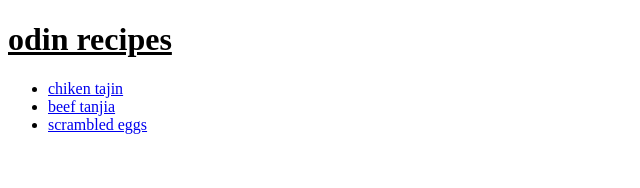
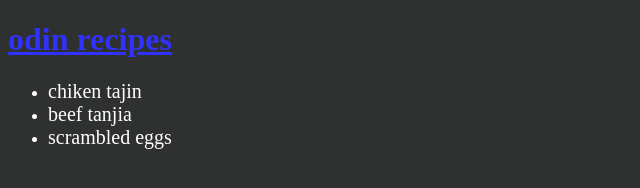
Before and after one commit to codinghaytam/odin-recipie, a plain HTML site: page index.html in a window 1280 px wide. Shown: the whole page, without its empty margins (0-640 px from the left). Drawn offline with Linux system fonts and the light colour scheme.

Commit message:
fist styling: addition of CSS file style/style.css and text and background colors

```diff
--- a/index.html
+++ b/index.html
@@ -3,6 +3,7 @@
     <head>
         <meta charset="UFT-8">
         <title>Home page</title>
+        <link rel="stylesheet" href="style/style.css">
     </head>
     <body>
         <h1><strong><u>odin recipes</u></strong></h1>
--- /dev/null
+++ b/style/style.css
@@ -0,0 +1,13 @@
+a{
+    text-decoration: none;
+    font-size: 20px;
+    color: white;
+}
+body{
+    background-color: rgb(47, 48, 48) ;
+    color:white;
+}
+h2,h1{
+    color: rgb(49, 49, 252);
+
+}
```
Also changed, not shown: recipes/beeftanjia.html (+1 -0 lines), recipes/chickentagin.html (+1 -0 lines), recipes/eggs.html (+1 -0 lines).
